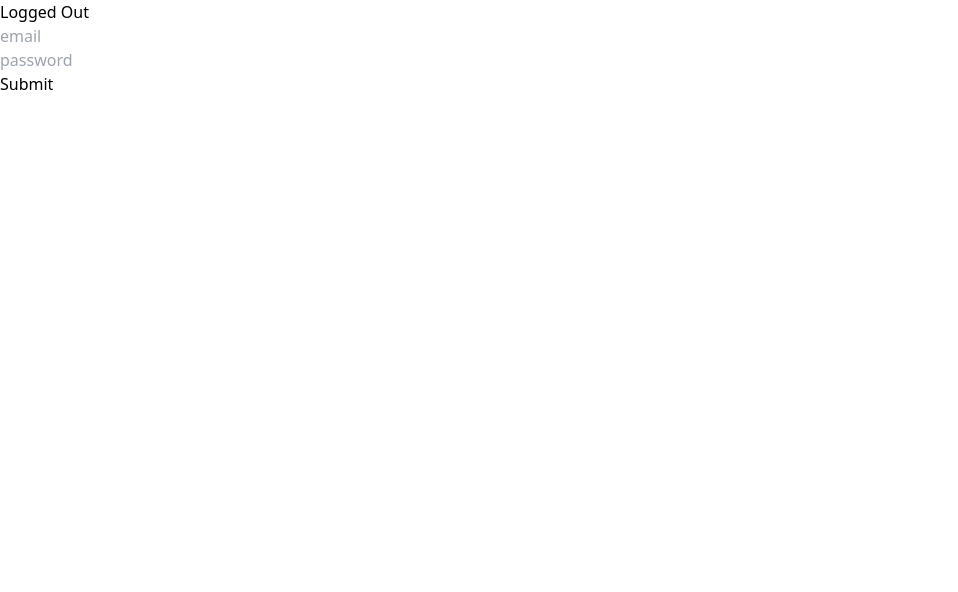
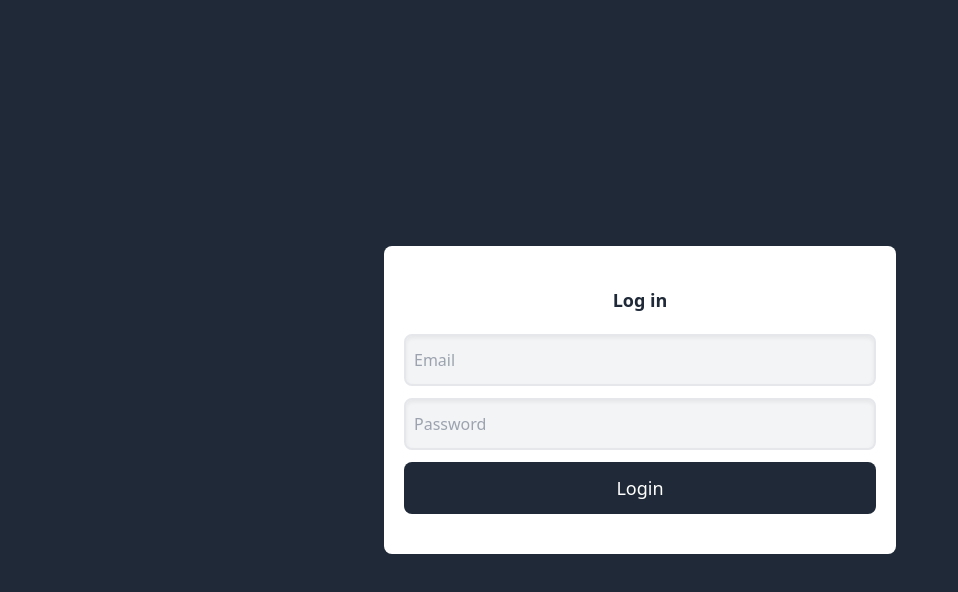
Before and after one commit to minsuRob/nuber-eats-fe, a React (Create React App) app: page / in a window 1280 px wide. Shown: the top 592 px of the page, without its empty margins (0-958 px from the left). Built offline with nearby package versions, Linux system fonts and the light colour scheme.

Commit message:
17.4: login 기본 design & route 기본 생성

```diff
--- /dev/null
+++ b/src/pages/create-account.tsx
@@ -0,0 +1,5 @@
+import React from "react";
+
+export const CreateAccount = () => {
+  return <span>Create Account</span>;
+};
--- /dev/null
+++ b/src/pages/login.tsx
@@ -0,0 +1,24 @@
+import React from "react";
+
+export const Login = () => {
+  return (
+    <div className="justify-center items-center flex h-screen bg-gray-800">
+      <div className="bg-white w-full max-w-lg py-10 rounded-lg text-center">
+        <h3 className="font-bold text-lg text-gray-800">Log in</h3>
+        <form className="flex flex-col mt-5 px-5">
+          <input
+            placeholder="Email"
+            className="bg-gray-100 shadow-inner focus:outline-none border-2 focus:border-opacity-50 focus:border-green-600 py-3 mb-3 px-2 rounded-lg"
+          />
+          <input
+            placeholder="Password"
+            className="bg-gray-100 shadow-inner focus:outline-none border-2 focus:border-opacity-50 focus:border-green-600 py-3 px-2 rounded-lg"
+          />
+          <button className="py-3 px-5 bg-gray-800 text-white text-lg mt-3 rounded-lg focus:outline-none focus:border-opacity-90">
+            Login
+          </button>
+        </form>
+      </div>
+    </div>
+  );
+};
--- a/src/routers/logged-out-router.tsx
+++ b/src/routers/logged-out-router.tsx
@@ -1,54 +1,19 @@
 import React from "react";
-import { useForm } from "react-hook-form";
-
-interface IForm {
-  email: string;
-  password: string;
-}
+import { BrowserRouter as Router, Route, Switch } from "react-router-dom";
+import { CreateAccount } from "../pages/create-account";
+import { Login } from "../pages/login";
 
 export const LoggedOutRouter = () => {
-  const { register, watch, handleSubmit, errors } = useForm<IForm>();
-
-  const onSubmit = () => {
-    console.log(watch());
-  };
-  const onInvalid = () => {
-    console.log("cant create account");
-  };
   return (
-    <div>
-      <h1>Logged Out</h1>
-      <form onSubmit={handleSubmit(onSubmit, onInvalid)}>
-        <div>
-          <input
-            name="email"
-            type="email"
-            placeholder="email"
-            ref={register({
-              required: "This is required",
-              pattern: /^[A-Za-z0-9._%+-]+@gmail.com$/,
-            })}
-          />
-        </div>
-        {errors.email?.message && (
-          <span className="font-bold text-red-600">
-            {errors.email?.message}
-          </span>
-        )}
-        {errors.email?.type === "pattern" && (
-          <span className="font-bold text-red-600">Only gmail allowed</span>
-        )}
-        <div>
-          <input
-            ref={register({ required: true })}
-            name="password"
-            type="password"
-            required
-            placeholder="password"
-          />
-        </div>
-        <button className="">Submit</button>
-      </form>
-    </div>
+    <Router>
+      <Switch>
+        <Route path="/create-account">
+          <CreateAccount />
+        </Route>
+        <Route path="/">
+          <Login />
+        </Route>
+      </Switch>
+    </Router>
   );
 };
```
